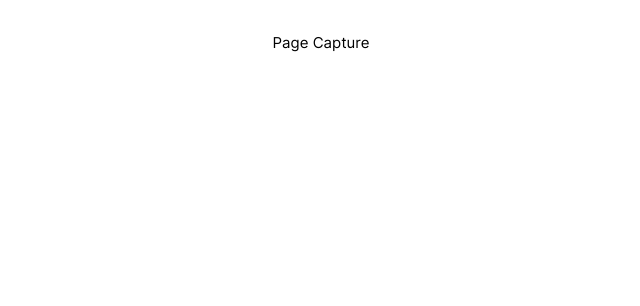
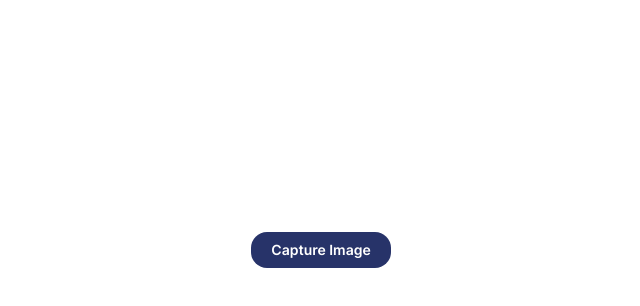
Before and after one commit to Andriamahay11master/notewise, a React (Vite) app: page /capture in a window 1280 px wide. Shown: the top 306 px of the page, without its empty margins (319-959 px from the left). Built offline with nearby package versions, Linux system fonts and the light colour scheme.

Commit message:
update page Capture

```diff
--- a/src/assets/scss/common/_page.scss
+++ b/src/assets/scss/common/_page.scss
@@ -1,7 +1,7 @@
 .main-page{
-    background: $color-primary;
     position: relative;
     height: 100vh;
+    padding: 200px 0;
     .main-logo{
       width: 400px;
       margin: auto;
--- a/src/pages/Capture.tsx
+++ b/src/pages/Capture.tsx
@@ -1,7 +1,29 @@
+import { useState } from "react";
+import CaptureButton from "../components/capture/CaptureButton";
+
 export default function Capture(){
+    const [capturedImage, setCapturedImage] = useState<string | null>(null);
+
+     // Fonction pour gérer l'image capturée
+    const handleImageCapture = (imageData: string) => {
+        setCapturedImage(imageData); // Stocke l'image pour affichage
+    };
+
     return (
-        <>
-            <p>Page Capture</p>
-        </>
+        <div className="main-page">
+            <div className="container">
+                <CaptureButton onCapture={handleImageCapture}/>
+                {capturedImage && (
+                    <div style={{ marginTop: '20px' }}>
+                    <h2>Preview</h2>
+                    <img
+                        src={capturedImage}
+                        alt="Captured preview"
+                        style={{ maxWidth: '100%', height: 'auto', borderRadius: '8px', border: '1px solid #ddd' }}
+                    />
+                    </div>
+                )}
+            </div>
+        </div>
     )
 }
```
